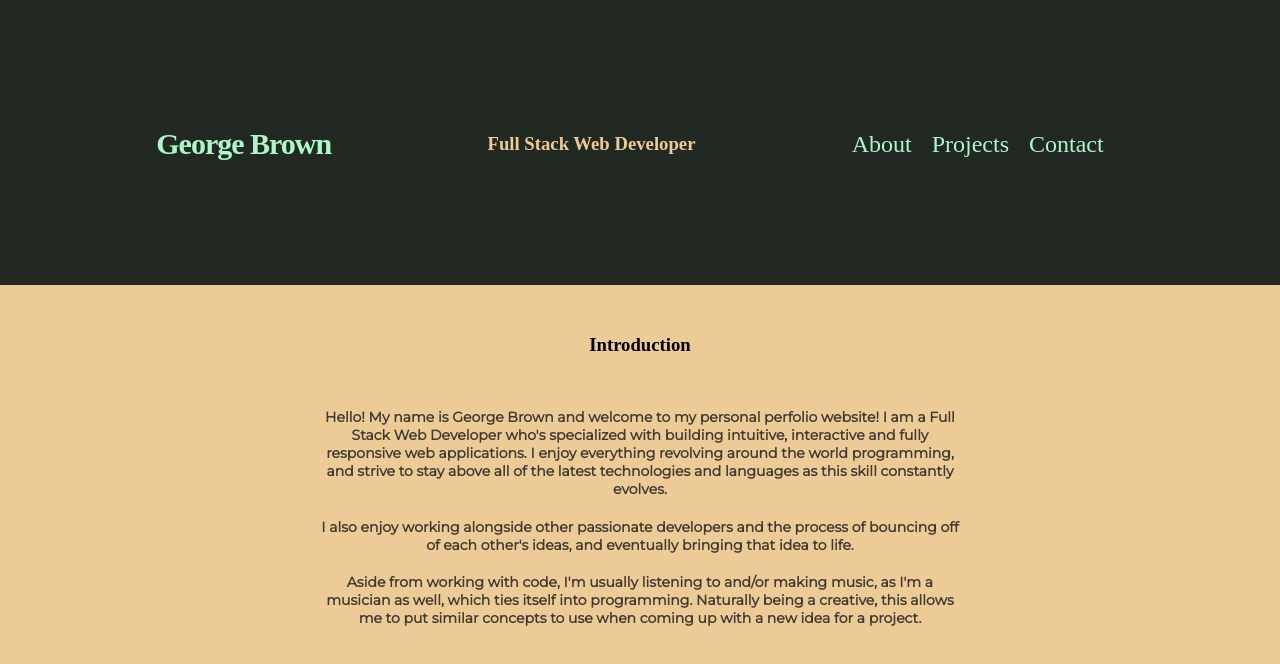
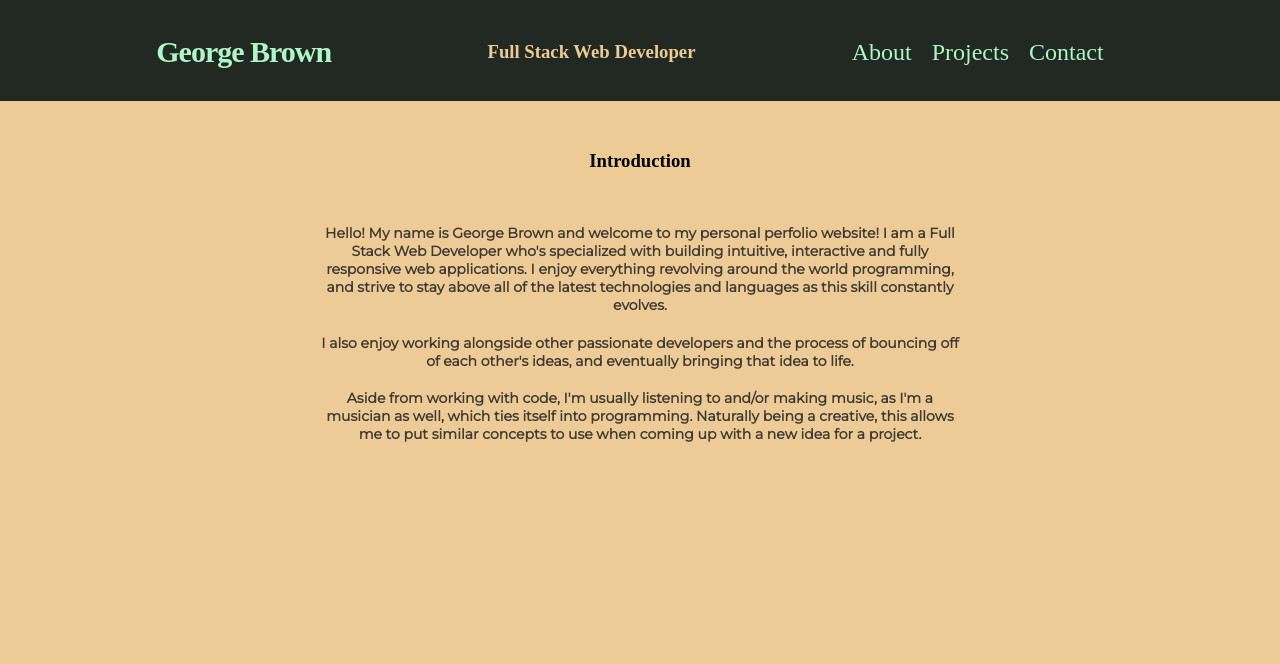
Before and after one commit to GeorgeTheDevelopr/georgethedevelopr-porfolio, a React (Create React App) app: page / in a window 1280 px wide. Shown: the top 664 px of the page. Built offline with nearby package versions, Linux system fonts and the light colour scheme; a web font is replaced by a local one.

Commit message:
changed header size

```diff
--- a/src/App.css
+++ b/src/App.css
@@ -91,7 +91,7 @@ input[type="submit"] {
   .header-container {
     background-color: #212922;
     width: 100vw;
-    height: 36vh;
+    height: 18vh;
     display: flex;
     flex-direction: column;
     justify-content: center;
@@ -262,7 +262,7 @@ input[type="submit"] {
   .header-container {
     background-color: #212922;
     width: 100vw;
-    height: 36vh;
+    height: 18vh;
     display: flex;
     flex-direction: column;
     justify-content: center;
@@ -433,7 +433,7 @@ input[type="submit"] {
   .header-container {
     background-color: #212922;
     width: 100vw;
-    height: 36vh;
+    height: 22vh;
     display: flex;
     flex-direction: column;
     justify-content: center;
@@ -604,7 +604,7 @@ input[type="submit"] {
   .header-container {
     background-color: #212922;
     width: 100vw;
-    height: 36vh;
+    height: 22vh;
     display: flex;
     flex-direction: column;
     justify-content: center;
@@ -775,7 +775,7 @@ input[type="submit"] {
   .header-container {
     background-color: #212922;
     width: 100vw;
-    height: 36vh;
+    height: 13vh;
     display: flex;
     flex-direction: row;
     justify-content: space-evenly;
```
